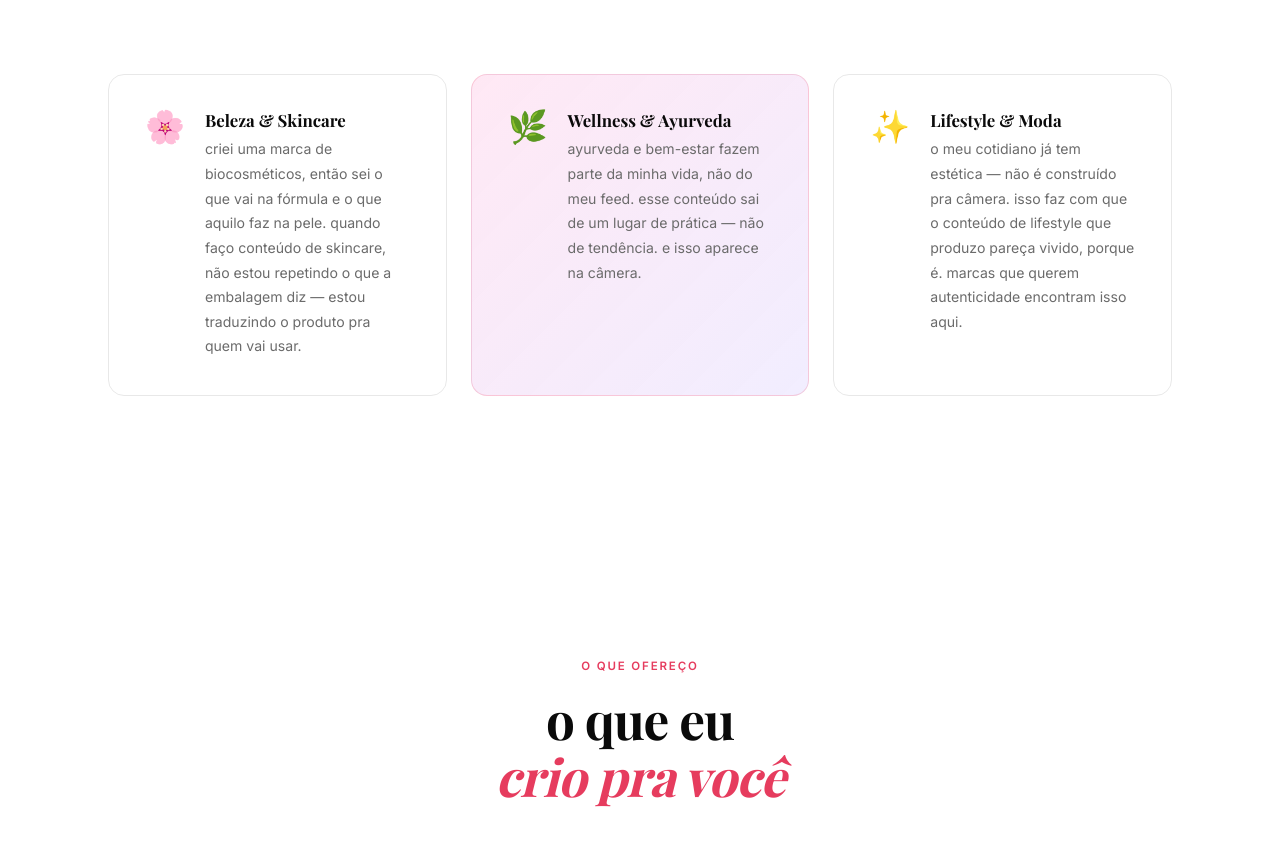
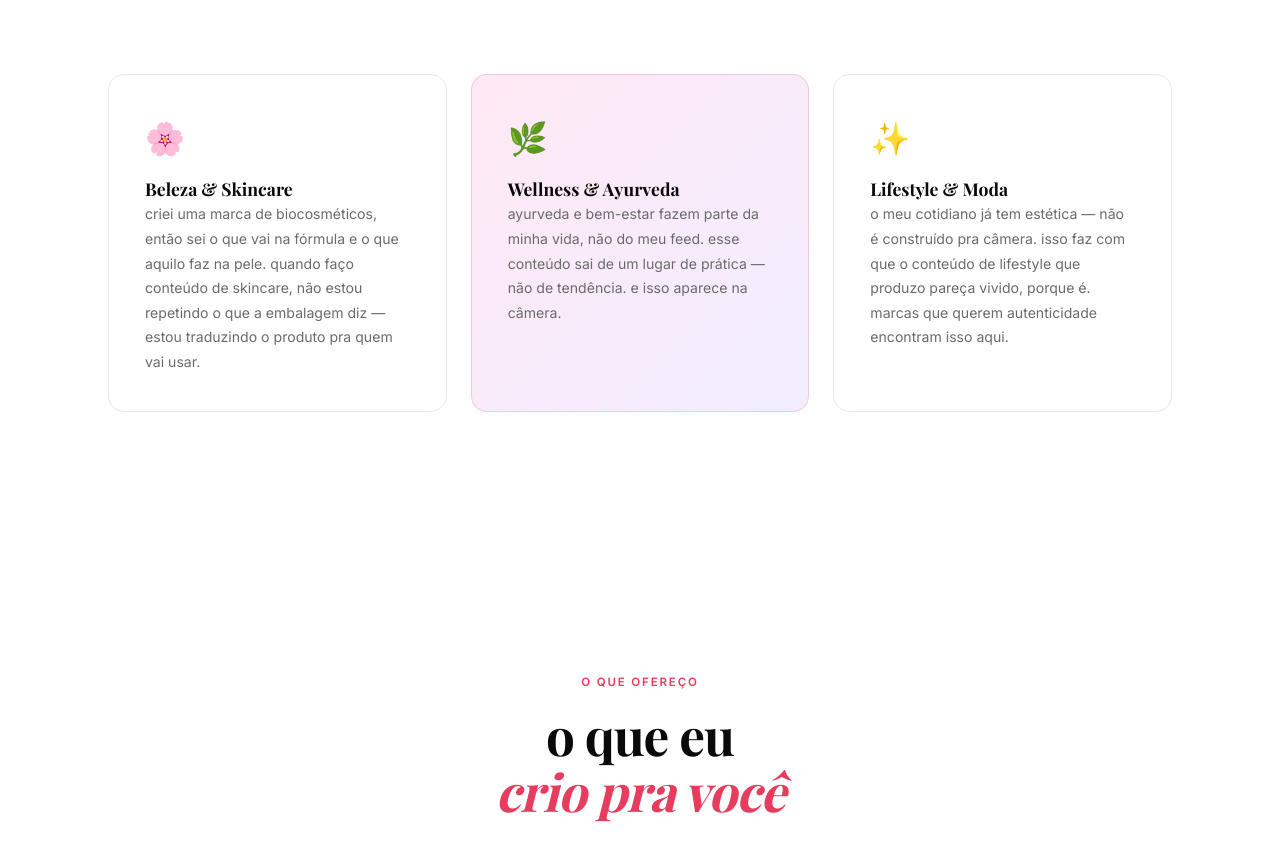
Before and after one commit to giuoce-star/meu-site, a plain HTML site: page index.html in a window 1280 px wide. Shown: the part 2101-2961 px from the top of the page. Drawn offline with nearby package versions, Linux system fonts and the light colour scheme.

Commit message:
Padroniza layout dos cards de nichos igual aos de servicos
Co-Authored-By: Claude Sonnet 4.6 <noreply@anthropic.com>

```diff
--- a/style.css
+++ b/style.css
@@ -549,12 +549,14 @@ footer {
   border-radius: var(--radius);
   padding: clamp(1.5rem, 3vw, 2.25rem);
   display: flex;
-  gap: 1.25rem;
+  flex-direction: column;
+  gap: 0.75rem;
   transition: var(--transition);
 }
 .nicho-card:hover {
   transform: translateY(-4px);
   box-shadow: 0 20px 48px rgba(0,0,0,0.08);
+  border-color: rgba(230,60,94,0.2);
 }
 
 .nicho-highlight {
@@ -565,10 +567,13 @@ footer {
 .nicho-icon {
   font-size: 2rem;
   line-height: 1;
-  flex-shrink: 0;
+  width: 56px;
+  height: 56px;
+  display: flex;
+  align-items: center;
 }
 
-.nicho-content h3 { font-size: 1.05rem; margin-bottom: 0.5rem; }
+.nicho-content h3 { font-size: 1.1rem; margin-bottom: 0.25rem; }
 .nicho-content p  { font-size: 0.88rem; }
 
 /* ===== VIDEOS ===== */
```
